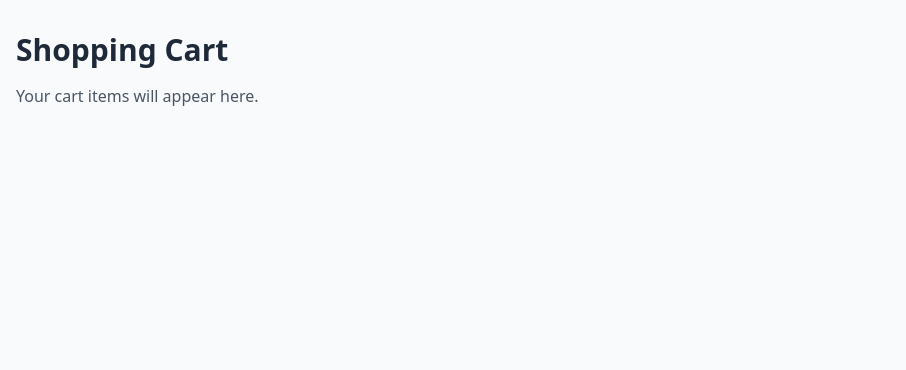
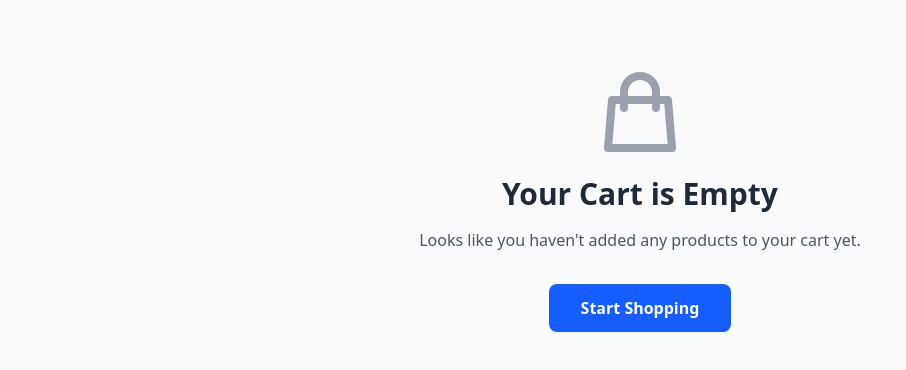
Before and after one commit to akhano014/React-E-Commerce-Store, a React (Vite) app in the folder react-ecommerce-store/: page /cart in a window 1280 px wide. Shown: the top 370 px of the page, without its empty margins (0-906 px from the left). Built offline with nearby package versions, Linux system fonts and the light colour scheme.

Commit message:
Task 5 Updating Cart

```diff
--- a/react-ecommerce-store/src/pages/Cart.jsx
+++ b/react-ecommerce-store/src/pages/Cart.jsx
@@ -1,8 +1,161 @@
+import { useContext } from 'react';
+import { Link } from 'react-router-dom';
+import { CartContext } from '../context/CartContext';
+
 function Cart() {
+  // Get cart data and functions from context
+  const {
+    cart,
+    removeFromCart,
+    increaseQuantity,
+    decreaseQuantity,
+    getCartTotal
+  } = useContext(CartContext);
+
+  // Empty cart state
+  if (cart.length === 0) {
+    return (
+      <div className="container mx-auto px-4 py-16 text-center">
+        <div className="max-w-md mx-auto">
+          <svg
+            className="w-24 h-24 mx-auto text-gray-400 mb-4"
+            fill="none"
+            stroke="currentColor"
+            viewBox="0 0 24 24"
+          >
+            <path
+              strokeLinecap="round"
+              strokeLinejoin="round"
+              strokeWidth={2}
+              d="M16 11V7a4 4 0 00-8 0v4M5 9h14l1 12H4L5 9z"
+            />
+          </svg>
+          <h2 className="text-3xl font-bold text-gray-800 mb-4">
+            Your Cart is Empty
+          </h2>
+          <p className="text-gray-600 mb-8">
+            Looks like you haven't added any products to your cart yet.
+          </p>
+          <Link
+            to="/"
+            className="inline-block bg-blue-600 text-white px-8 py-3 rounded-lg font-semibold hover:bg-blue-700 transition-colors"
+          >
+            Start Shopping
+          </Link>
+        </div>
+      </div>
+    );
+  }
+
+  // Cart with items
   return (
     <div className="container mx-auto px-4 py-8">
-      <h1 className="text-3xl font-bold text-gray-800 mb-4">Shopping Cart</h1>
-      <p className="text-gray-600">Your cart items will appear here.</p>
+      <h1 className="text-4xl font-bold text-gray-800 mb-8">Shopping Cart</h1>
+
+      <div className="grid grid-cols-1 lg:grid-cols-3 gap-8">
+        {/* Cart Items - Left Side (2/3 width on large screens) */}
+        <div className="lg:col-span-2 space-y-4">
+          {cart.map(item => (
+            <div
+              key={item.id}
+              className="bg-white rounded-lg shadow-md p-6 flex flex-col sm:flex-row gap-6"
+            >
+              {/* Product Image */}
+              <div className="w-full sm:w-32 h-32 flex-shrink-0 bg-gray-100 rounded-lg flex items-center justify-center p-4">
+                <img
+                  src={item.image}
+                  alt={item.title}
+                  className="w-full h-full object-contain"
+                />
+              </div>
+
+              {/* Product Info */}
+              <div className="flex-grow">
+                <h3 className="text-lg font-semibold text-gray-800 mb-2">
+                  {item.title}
+                </h3>
+                <p className="text-2xl font-bold text-blue-600 mb-4">
+                  ${item.price}
+                </p>
+
+                {/* Quantity Controls */}
+                <div className="flex items-center gap-4">
+                  <div className="flex items-center border border-gray-300 rounded-lg">
+                    <button
+                      onClick={() => decreaseQuantity(item.id)}
+                      className="px-4 py-2 text-gray-600 hover:bg-gray-100 transition-colors rounded-l-lg"
+                    >
+                      −
+                    </button>
+                    <span className="px-6 py-2 font-semibold text-gray-800 border-x border-gray-300">
+                      {item.quantity}
+                    </span>
+                    <button
+                      onClick={() => increaseQuantity(item.id)}
+                      className="px-4 py-2 text-gray-600 hover:bg-gray-100 transition-colors rounded-r-lg"
+                    >
+                      +
+                    </button>
+                  </div>
+
+                  {/* Remove Button */}
+                  <button
+                    onClick={() => removeFromCart(item.id)}
+                    className="text-red-600 hover:text-red-800 font-semibold transition-colors"
+                  >
+                    Remove
+                  </button>
+                </div>
+              </div>
+
+              {/* Item Subtotal */}
+              <div className="text-right">
+                <p className="text-sm text-gray-600 mb-1">Subtotal</p>
+                <p className="text-2xl font-bold text-gray-800">
+                  ${(item.price * item.quantity).toFixed(2)}
+                </p>
+              </div>
+            </div>
+          ))}
+        </div>
+
+        {/* Order Summary - Right Side (1/3 width on large screens) */}
+        <div className="lg:col-span-1">
+          <div className="bg-white rounded-lg shadow-md p-6 sticky top-4">
+            <h2 className="text-2xl font-bold text-gray-800 mb-6">
+              Order Summary
+            </h2>
+
+            <div className="space-y-4 mb-6">
+              <div className="flex justify-between text-gray-600">
+                <span>Items ({cart.reduce((total, item) => total + item.quantity, 0)})</span>
+                <span>${getCartTotal().toFixed(2)}</span>
+              </div>
+              <div className="flex justify-between text-gray-600">
+                <span>Shipping</span>
+                <span className="text-green-600">FREE</span>
+              </div>
+              <div className="border-t border-gray-300 pt-4">
+                <div className="flex justify-between text-xl font-bold text-gray-800">
+                  <span>Total</span>
+                  <span className="text-blue-600">${getCartTotal().toFixed(2)}</span>
+                </div>
+              </div>
+            </div>
+
+            <button className="w-full bg-blue-600 text-white py-3 rounded-lg font-semibold hover:bg-blue-700 transition-colors mb-4">
+              Proceed to Checkout
+            </button>
+
+            <Link
+              to="/"
+              className="block text-center text-blue-600 hover:text-blue-800 font-semibold"
+            >
+              Continue Shopping
+            </Link>
+          </div>
+        </div>
+      </div>
     </div>
   );
 }
```
Also changed, not shown: 1 other file (tests, documents, lock files or other folders).
